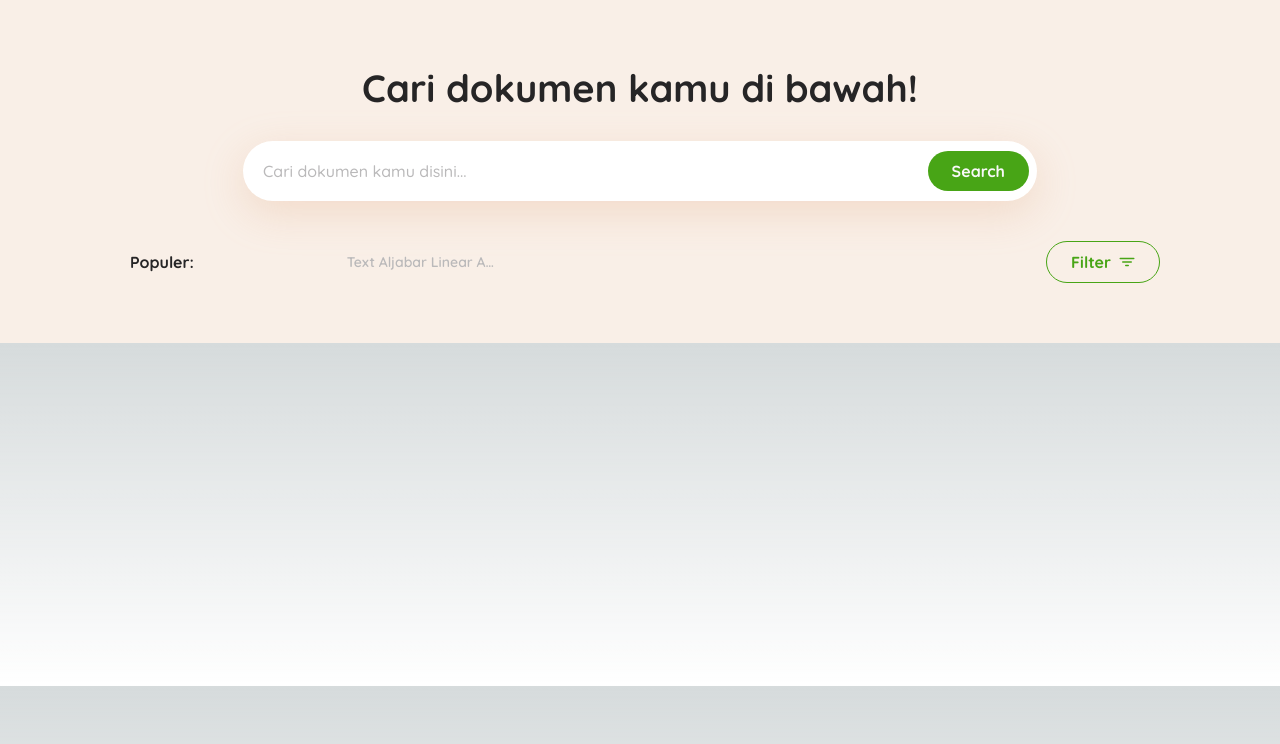
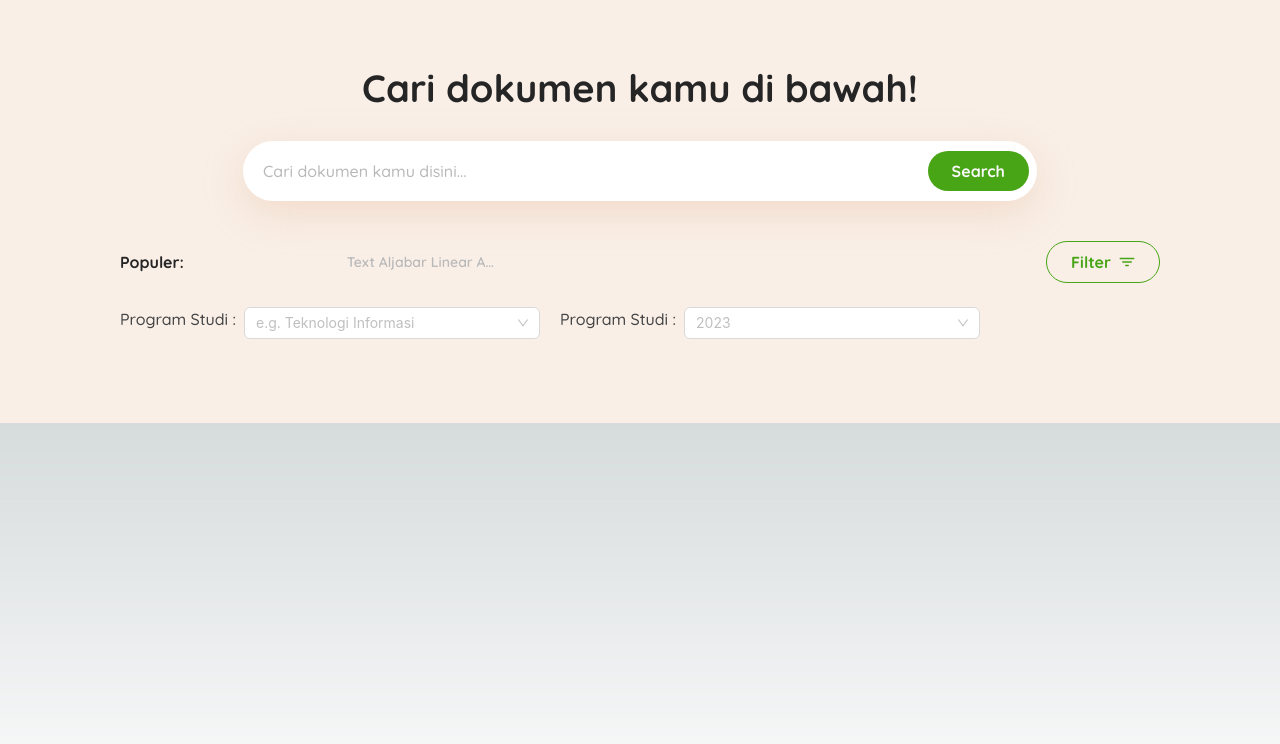
Before and after one commit to qornainaji/FE_PAW, a Next.js app: page /testing-component/content in a window 1280 px wide. Shown: the top 744 px of the page. Built offline with nearby package versions, Linux system fonts and the light colour scheme.

Commit message:
EDIT: Content filter belum condition and onchange handling

```diff
--- a/src/app/components/content/content.js
+++ b/src/app/components/content/content.js
@@ -1,5 +1,6 @@
 import Button from "../button/button";
 import SearchBar from "../searchbar/searchbar";
+import Filter from "../filter/filter";
 import { IoFilter } from "react-icons/io5";
 
 export default function Content(){
@@ -7,9 +8,9 @@ export default function Content(){
         <div className="flex flex-col items-center justify-between bg-orange-100 py-[60px] px-[120px] font-sans text-neutral-1000 ">
             <h1 className="font-bold text-[38px] mb-[24px] ">Cari dokumen kamu di bawah!</h1>
             <SearchBar/>
-            <div className="flex flex-row items-center justify-between w-full mt-[40px]">
+            <div className="flex flex-row items-center justify-between w-full mt-[40px] mb-[24px]">
                 <div className="flex space-x-[119px]">
-                    <p className="font-bold text-[16px] text-neutral-1000 py-[8px] px-[10px] ">Populer:</p>
+                    <p className="font-bold text-[16px] text-neutral-1000 py-[8px] pr-[20px] ">Populer:</p>
                         <div>
                             <button
                             className="px-[24px] py-[10px] font-semibold text-[14px] truncate text-neutral-500 hover:text-green-2-500 max-w-[200px] hover:bg-neutral transition-colors rounded-[12px] hover:drop-shadow-[0_12px_20px_rgba(220,155,107,0.12)]">
@@ -25,6 +26,7 @@ export default function Content(){
                     picture={<IoFilter className="text-green-2-500 group-hover:text-green-1-500"/>}
                 />
             </div>
+            <Filter/>
         </div>
     )
 }
--- /dev/null
+++ b/src/app/components/filter/filter.js
@@ -0,0 +1,51 @@
+'use client';
+import { ConfigProvider, Select, Space } from "antd";
+
+
+export default function Filter(){
+    return(
+        <ConfigProvider
+        theme={{
+            token: {
+              // Seed Token
+              colorPrimary: '#48A516',
+            },
+          }}
+        >
+            <div className="flex flex-row pb-[24px] w-full space-x-[20px] text-neutral-900 ">
+                <div className="flex flex-row space-x-[8px] ">
+                    <p className="font-medium">Program Studi :</p>
+                    <Space wrap>
+                        <Select
+                            placeholder="e.g. Teknologi Informasi"
+                            style={{ width: 296, borderColor: '#48A516' }}
+
+                            // onChange={{/*onChange*/}}
+                            options={[
+                                {value: 'tif', label: 'Teknologi Informasi'},
+                                {value: 'te', label: 'Teknik Elektro'},
+                                {value: 'tb', label: 'Teknik Biomedis'},
+                            ]}
+                        />
+                    </Space>
+                </div>
+                <div className="flex flex-row space-x-[8px] ">
+                    <p className="font-medium">Program Studi :</p>
+                    <Space wrap>
+                        <Select
+                            placeholder="2023"
+                            style={{ width: 296, borderColor: '#48A516' }}
+
+                            // onChange={{/*onChange*/}}
+                            options={[
+                                {value: 2023, label: '2023'},
+                                {value: 2022, label: '2022'},
+                                {value: 2021, label: '2021'},
+                            ]}
+                        />
+                    </Space>
+                </div>
+            </div>
+        </ConfigProvider>
+    )
+}
```
